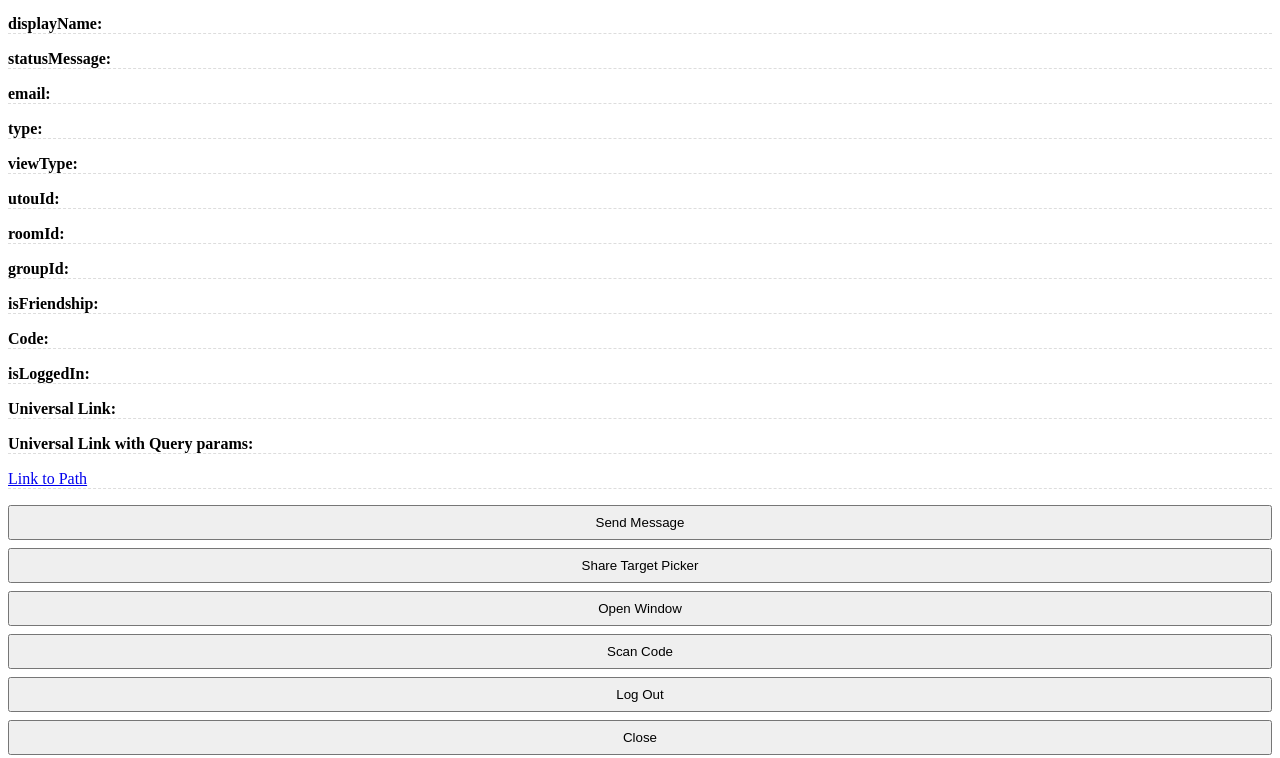
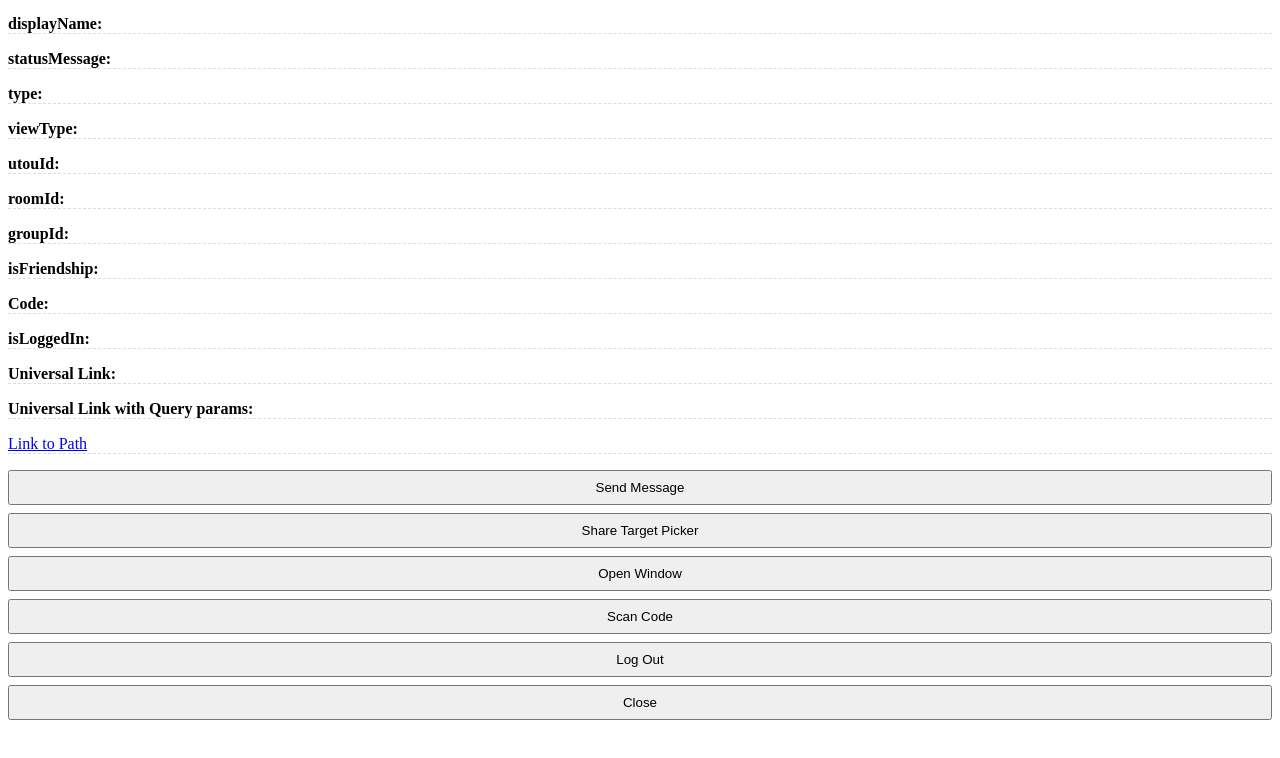
Before and after one commit to passakorn-sam/liff, a plain HTML site: page index.html in a window 1280 px wide. Shown: the part 227-985 px from the top of the page. After the commit the page ends 955 px from the top, so only its background shows below. Drawn offline with Linux system fonts and the light colour scheme.

Commit message:
Update index.html

```diff
--- a/index.html
+++ b/index.html
@@ -16,7 +16,6 @@
   <p id="userId"><b>userId:</b> </p>
   <p id="displayName"><b>displayName:</b> </p>
   <p id="statusMessage"><b>statusMessage:</b> </p>
-  <p id="decodedIDToken"><b>email:</b> </p>
   <p id="type"><b>type:</b> </p>
   <p id="viewType"><b>viewType:</b> </p>
   <p id="utouId"><b>utouId:</b> </p>
```
